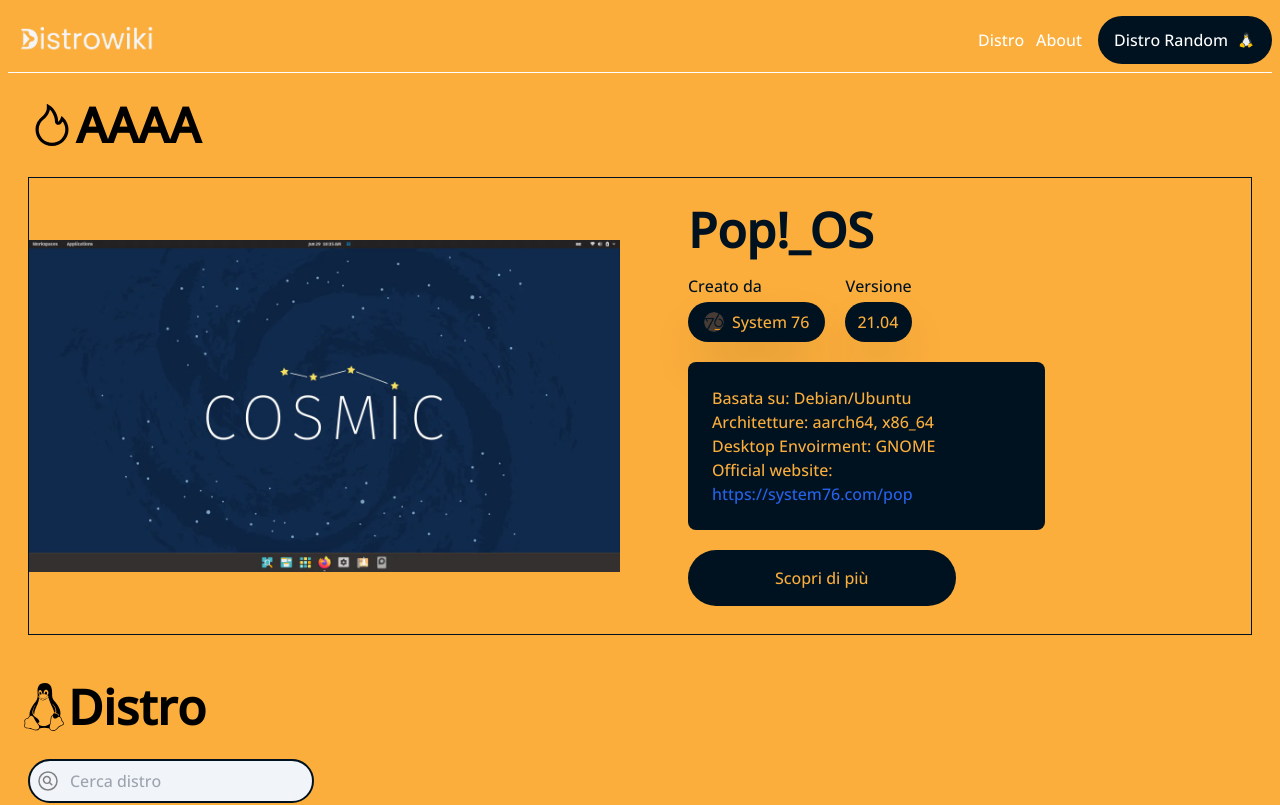
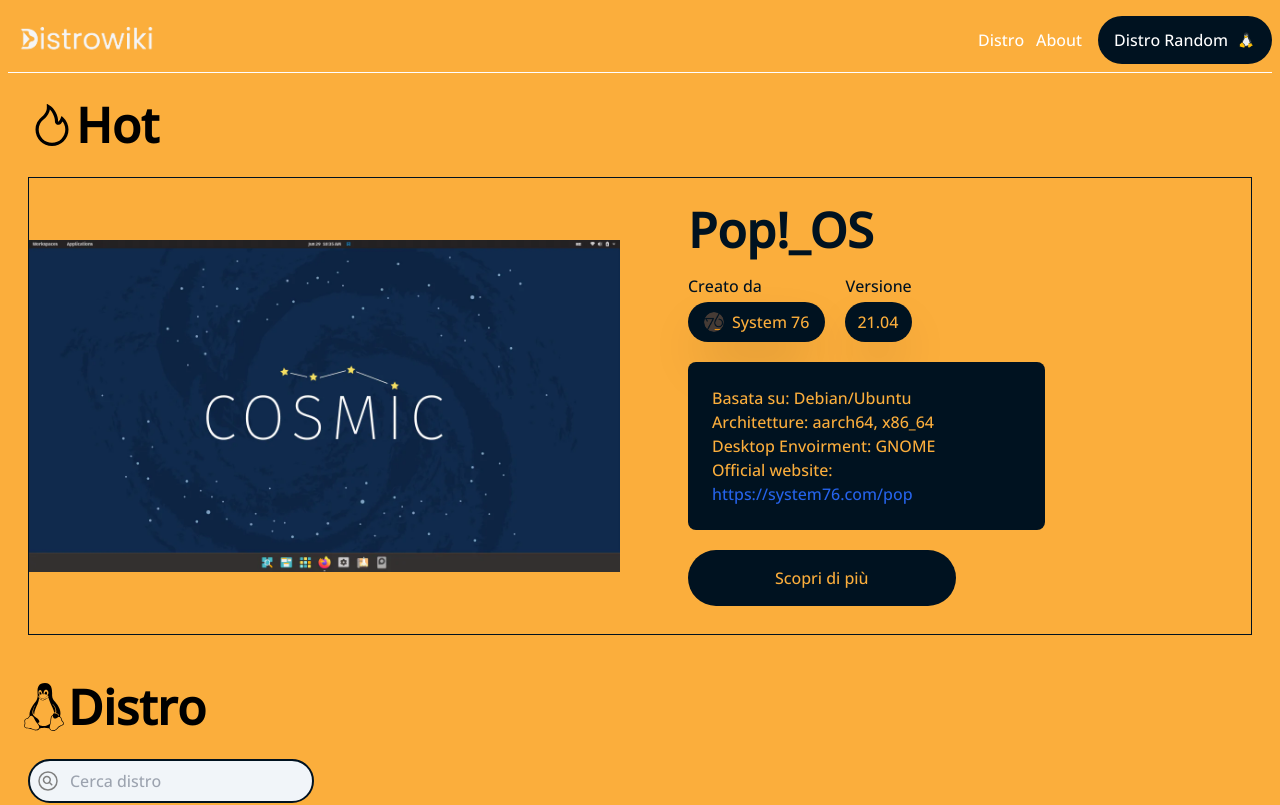
Before and after one commit to DardanBytyqi/distrowiki, a React (Create React App) app: page / in a window 1280 px wide. Shown: the top 805 px of the page. Built offline with nearby package versions, Linux system fonts and the light colour scheme.

Commit message:
aggiunta una prova

```diff
--- a/src/Components/Hero.js
+++ b/src/Components/Hero.js
@@ -5,7 +5,7 @@
 function Hero() {
     return(
         <div>
-            <h1 className='flex items-center m-7 text-5xl font-black'><AiOutlineFire /> AAAA</h1>
+            <h1 className='flex items-center m-7 text-5xl font-black'><AiOutlineFire /> Hot</h1>
         <div className="grid md:grid-cols-2 grid-cols-1 md:gap-10 m-7  border border-blu text-white">
             <div className='m-auto'>
                 <img src={PopOS} alt="PopOS" />
```
